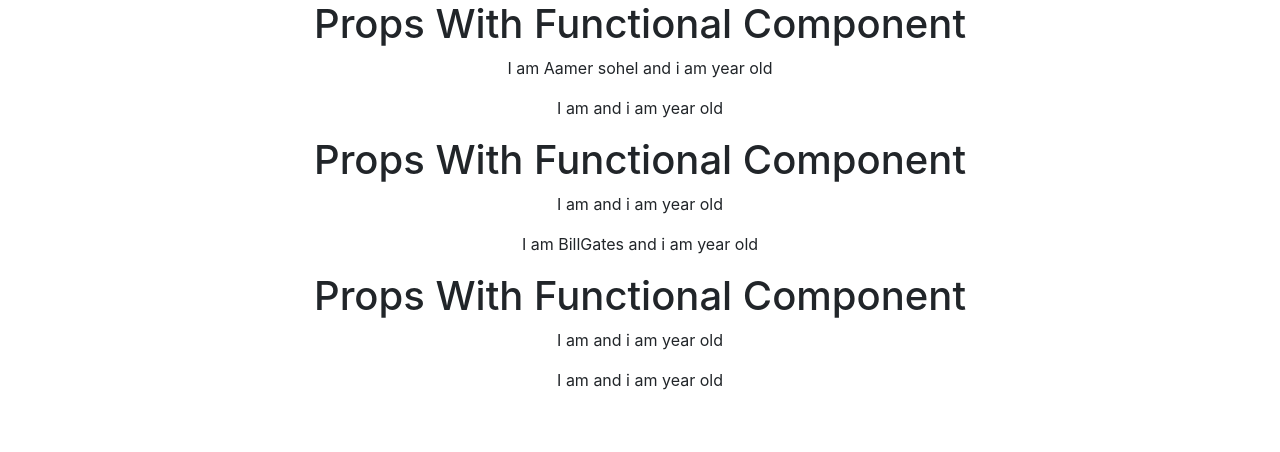
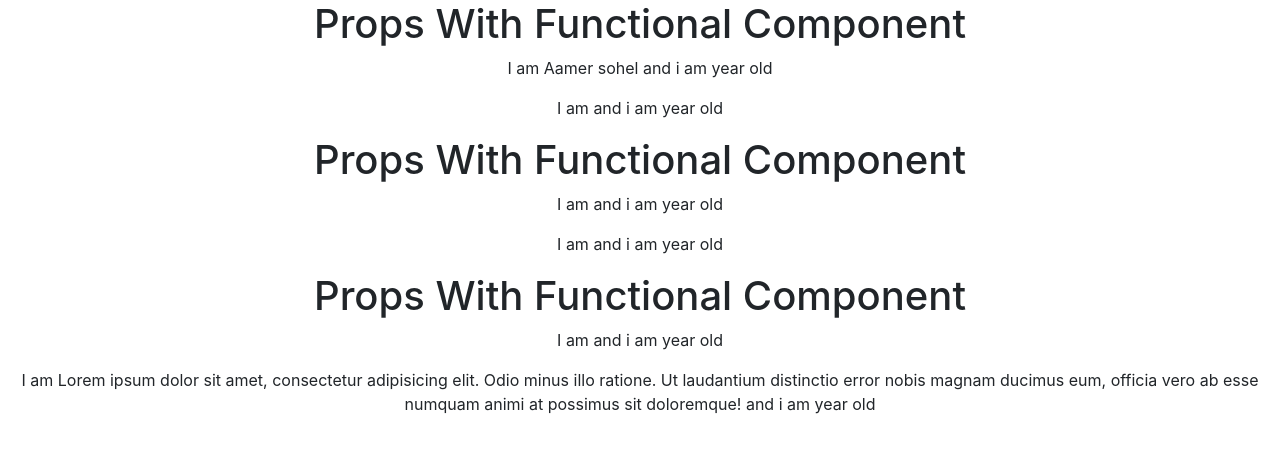
Before and after one commit to HusnainK721/my-first-app, a React (Create React App) app: page / in a window 1280 px wide. Shown: the top 452 px of the page. Built offline with nearby package versions, Linux system fonts and the light colour scheme.

Commit message:
implemented baasic of props with functional component

```diff
--- a/src/Component/C-MainBodySection/PropsWithFunctionComponent/PropsParcticeChild.jsx
+++ b/src/Component/C-MainBodySection/PropsWithFunctionComponent/PropsParcticeChild.jsx
@@ -8,7 +8,7 @@ export const PropsParcticeChild = (props) => {
         <p>
           I am {props.brand} and i am {props.age} year old
         </p>
-        <p>I am {props.name} and i am year old</p>
+        <p>I am {props.children} and i am year old</p>
       </div>
     </React.Fragment>
   );
--- a/src/Component/C-MainBodySection/PropsWithFunctionComponent/PropsPracticeParent.jsx
+++ b/src/Component/C-MainBodySection/PropsWithFunctionComponent/PropsPracticeParent.jsx
@@ -12,7 +12,11 @@ export const PropsPracticeParent = () => {
       <PropsParcticeChild anotherName={personName} /> */}
       <PropsParcticeChild brand={personName} />
       <PropsParcticeChild name="BillGates" />
-      <PropsParcticeChild />
+      <PropsParcticeChild>
+        Lorem ipsum dolor sit amet, consectetur adipisicing elit. Odio minus
+        illo ratione. Ut laudantium distinctio error nobis magnam ducimus eum,
+        officia vero ab esse numquam animi at possimus sit doloremque!
+      </PropsParcticeChild>
       {/* <PropsParcticeChild name={name} age={age} /> */}
     </div>
   );
```
Also changed, not shown: 1 other file (tests, documents, lock files or other folders).
